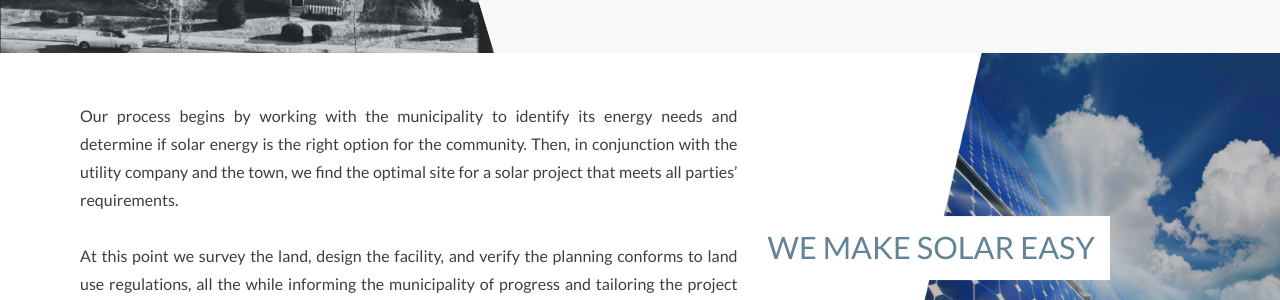
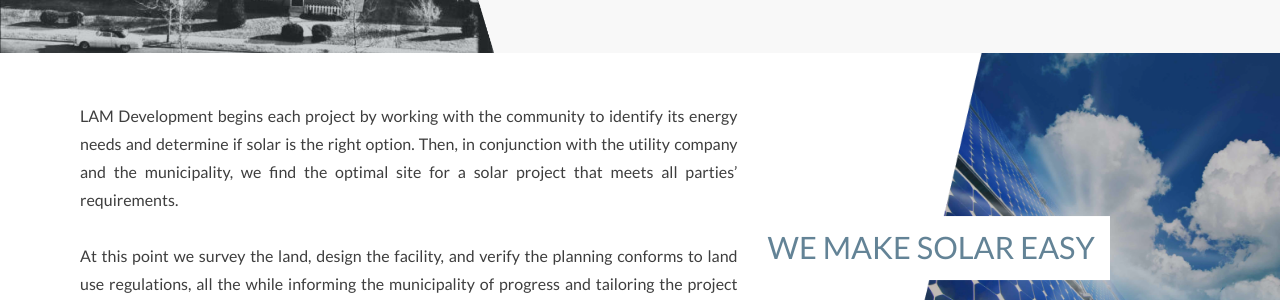
Before and after one commit to tstrand/lamdevelopment, a Jekyll site: the page built from work.markdown, in a window 1280 px wide and 900 px high, scrolled down 1143 px. Shown: the part 154-454 px from the top of the window. Built offline with Jekyll 4.4.1, drawn with Linux system fonts in a browser that asks for light colours; nearby versions of some CDN libraries; some of the changed text lies outside the part shown.

Commit message:
Updated Work

```diff
--- a/work.markdown
+++ b/work.markdown
@@ -25,15 +25,15 @@ subsection3-body: We understand that residents know what is best for their own m
   of all stakeholders, and maximize the positive results for everyone involved. We
   are here to listen, learn, and help craft the best possible solar solution.
 subsection4-title: We Make Solar Easy
-subsection4-body: Our process begins by working with the municipality to identify
-  its energy needs and determine if solar energy is the right option for the community.
-  Then, in conjunction with the utility company and the town, we find the optimal
-  site for a solar project that meets all parties’ requirements.<br/><br/>At this
-  point we survey the land, design the facility, and verify the planning conforms
-  to land use regulations, all the while informing the municipality of progress and
-  tailoring the project based on valued feedback. Once all approvals are received
-  and the municipality gives the final ok, the solar farm is built and immediately
-  provides affordable, renewable energy.
+subsection4-body: LAM Development begins each project by working with the community
+  to identify its energy needs and determine if solar is the right option. Then, in
+  conjunction with the utility company and the municipality, we find the optimal site
+  for a solar project that meets all parties’ requirements.<br/><br/>At this point
+  we survey the land, design the facility, and verify the planning conforms to land
+  use regulations, all the while informing the municipality of progress and tailoring
+  the project based on valued feedback. Once all approvals are received and the municipality
+  gives the final ok, the solar farm is built and immediately provides affordable,
+  renewable energy.
 subsection5-title: The Time For Solar Is Now
 subsection5-body: LAM Development understands the immense potential for solar energy
   in New York State. Over the last few years, incredible strides in the advancement
```
Also changed, not shown: other parts of work.markdown (+1 -1 lines).
